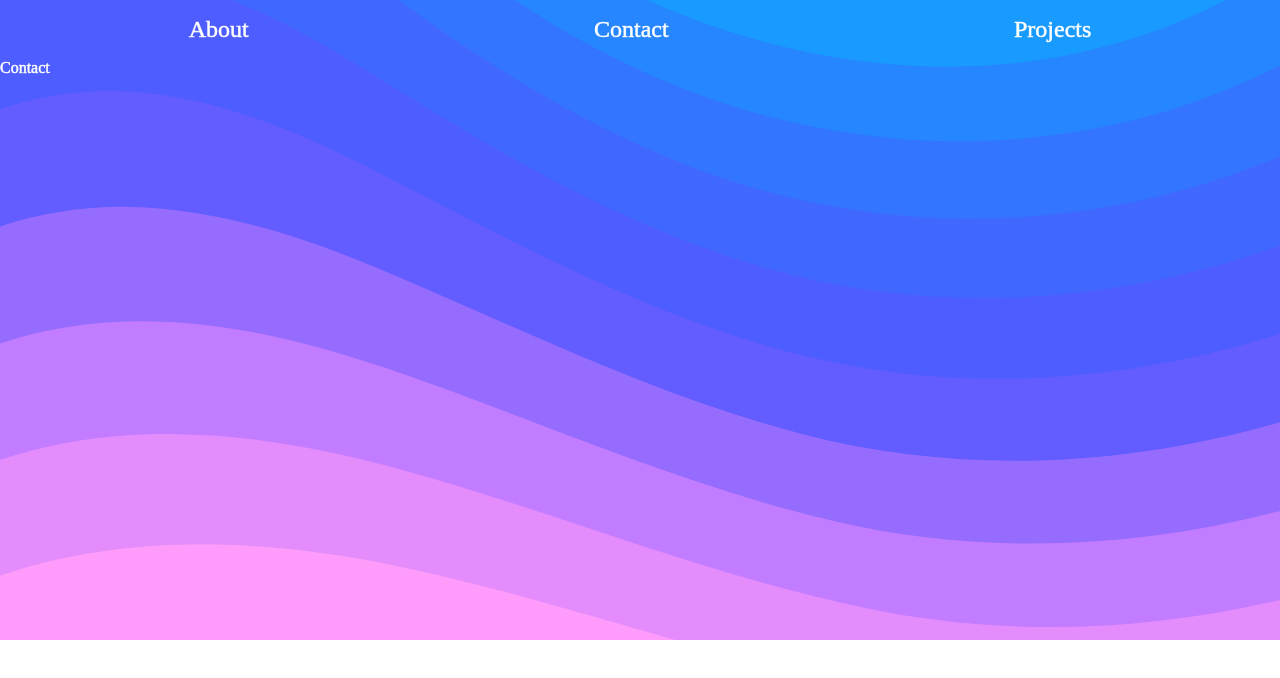
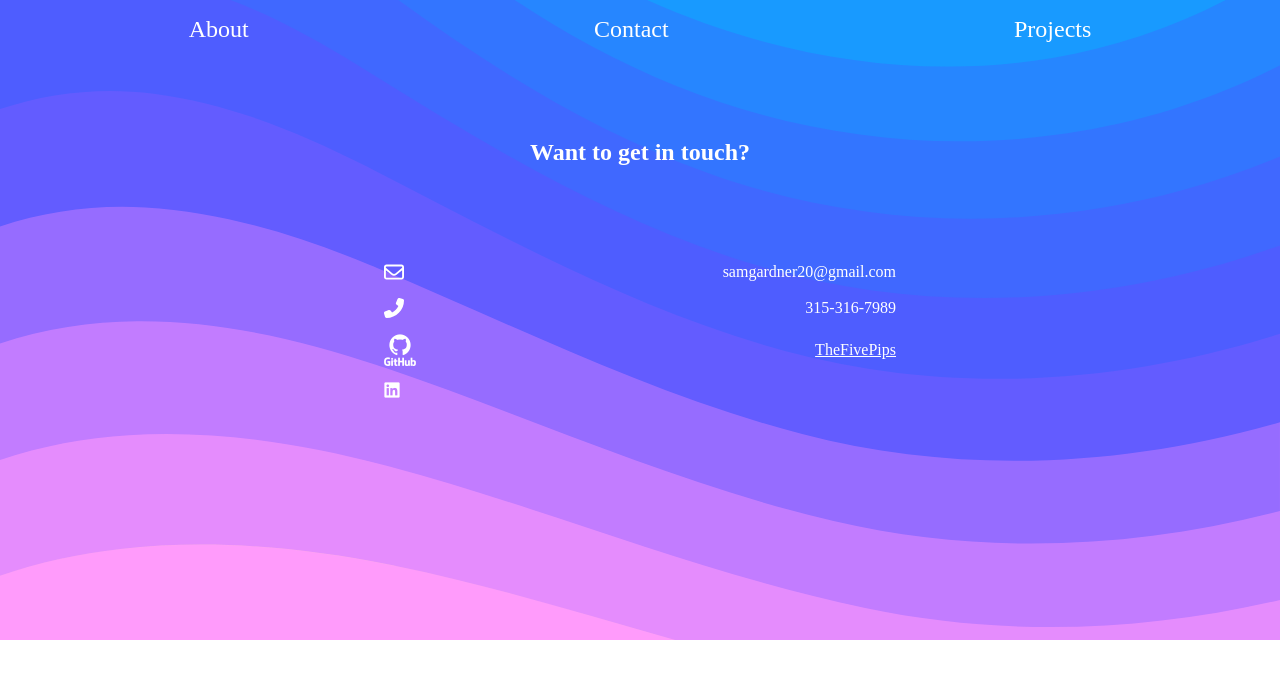
Before and after one commit to TheFivePips/Personal-Portfolio, a React (Create React App) app: page /contact in a window 1280 px wide. Shown: the top 678 px of the page. Built offline with nearby package versions, Linux system fonts and the light colour scheme.

Commit message:
added in some font awesome icons and a little bit of styleing. Still needs work on the contact page'

```diff
--- a/package.json
+++ b/package.json
@@ -3,9 +3,14 @@
   "version": "0.1.0",
   "private": true,
   "dependencies": {
+    "@fortawesome/fontawesome-svg-core": "^6.2.1",
+    "@fortawesome/free-regular-svg-icons": "^6.2.1",
+    "@fortawesome/free-solid-svg-icons": "^6.2.1",
+    "@fortawesome/react-fontawesome": "^0.2.0",
     "@testing-library/jest-dom": "^5.16.5",
     "@testing-library/react": "^13.4.0",
     "@testing-library/user-event": "^13.5.0",
+    "babel-plugin-macros": "^3.1.0",
     "react": "^18.2.0",
     "react-dom": "^18.2.0",
     "react-router-dom": "^6.6.1",
--- a/public/index.html
+++ b/public/index.html
@@ -18,16 +18,8 @@
 
     <link rel="stylesheet" href="https://cdn.jsdelivr.net/gh/devicons/devicon@v2.15.1/devicon.min.css">
 
-    <!--
-      Notice the use of %PUBLIC_URL% in the tags above.
-      It will be replaced with the URL of the `public` folder during the build.
-      Only files inside the `public` folder can be referenced from the HTML.
-
-      Unlike "/favicon.ico" or "favicon.ico", "%PUBLIC_URL%/favicon.ico" will
-      work correctly both with client-side routing and a non-root public URL.
-      Learn how to configure a non-root public URL by running `npm run build`.
-    -->
     <title>React App</title>
+    <script src="https://kit.fontawesome.com/d4cc03bd16.js" crossorigin="anonymous"></script>
   </head>
   <body>
     <noscript>You need to enable JavaScript to run this app.</noscript>
--- a/src/App.css
+++ b/src/App.css
@@ -6,7 +6,7 @@
     color: white;
     padding: 0;
     margin: 0;
-    -webkit-text-stroke: 0.5px white;
+    /* -webkit-text-stroke: 0.05px black; */
     ;
 }
 body{
--- a/src/pages/Contact.js
+++ b/src/pages/Contact.js
@@ -1,11 +1,58 @@
 import React from "react";
+import styled from "styled-components";
 import Nav from "../comonents/Nav";
+import { FontAwesomeIcon } from "@fortawesome/react-fontawesome";
+import { faEnvelope } from "@fortawesome/free-regular-svg-icons";
+import { faPhoneAlt } from "@fortawesome/free-solid-svg-icons";
+import { Link } from "react-router-dom";
+
+
 
 const Contact = () => {
+
+  const H2 = styled.h2`
+    text-align: center;
+    margin: 6rem;
+  `
+
+  const Section = styled.section`
+    // border: 1px solid black;
+    width: 40%;
+    margin: 1rem auto;
+    display: flex;
+    justify-content: space-between;
+    text-align: start;
+    align-items: center;
+
+  `
+  const faEmailIcon = <FontAwesomeIcon icon={faEnvelope} size= 'lg'/>
+  const faPhoneIcon = <FontAwesomeIcon icon={faPhoneAlt} size="lg" />;
+
   return (
     <div>
       <Nav />
-      <p>Contact</p>
+      <H2>Want to get in touch?</H2>
+      <Section>
+        {faEmailIcon}
+        <p> samgardner20@gmail.com</p>
+      </Section>
+      <Section>
+        {faPhoneIcon}
+        <p>315-316-7989</p>
+      </Section>
+      <Section>
+        <i
+          class="devicon-github-original-wordmark"
+          style={{ fontSize: "2rem" }}
+        ></i>
+        <Link to="https://github.com/TheFivePips">TheFivePips</Link>
+      </Section>
+      <Section>
+        <i class="devicon-linkedin-plain"></i>
+
+        <Link to="https://www.linkedin.com/in/sam-gardner-b012b2a3/">
+        </Link>
+      </Section>
     </div>
   );
 };
```
Also changed, not shown: 2 other files (tests, documents, lock files or other folders).
